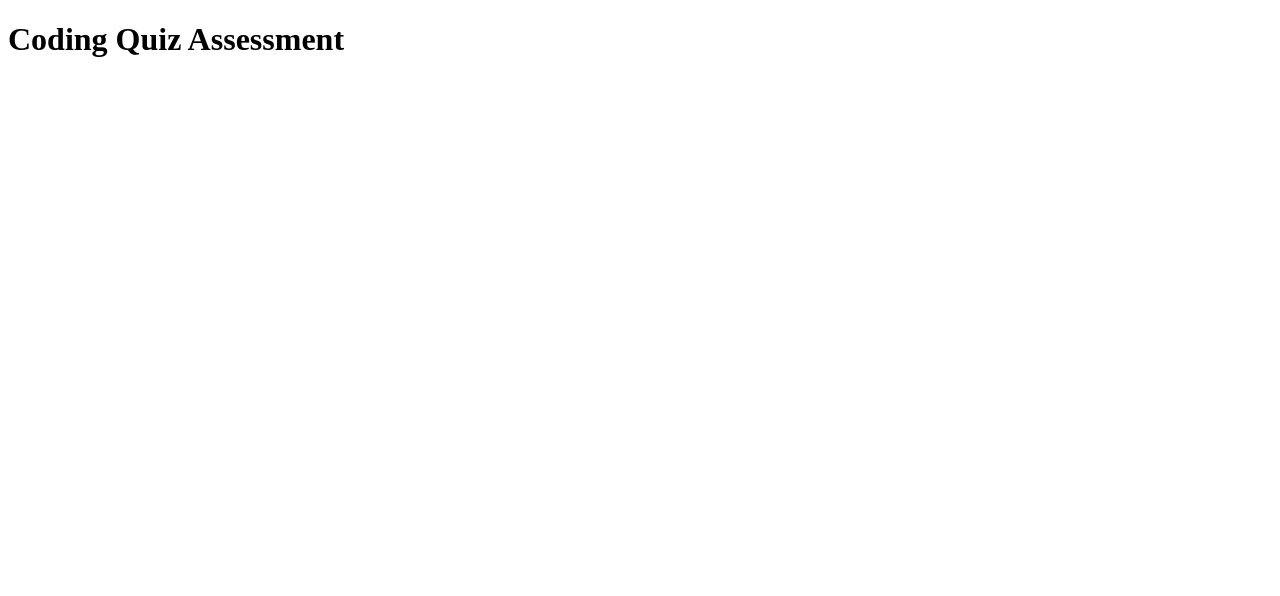
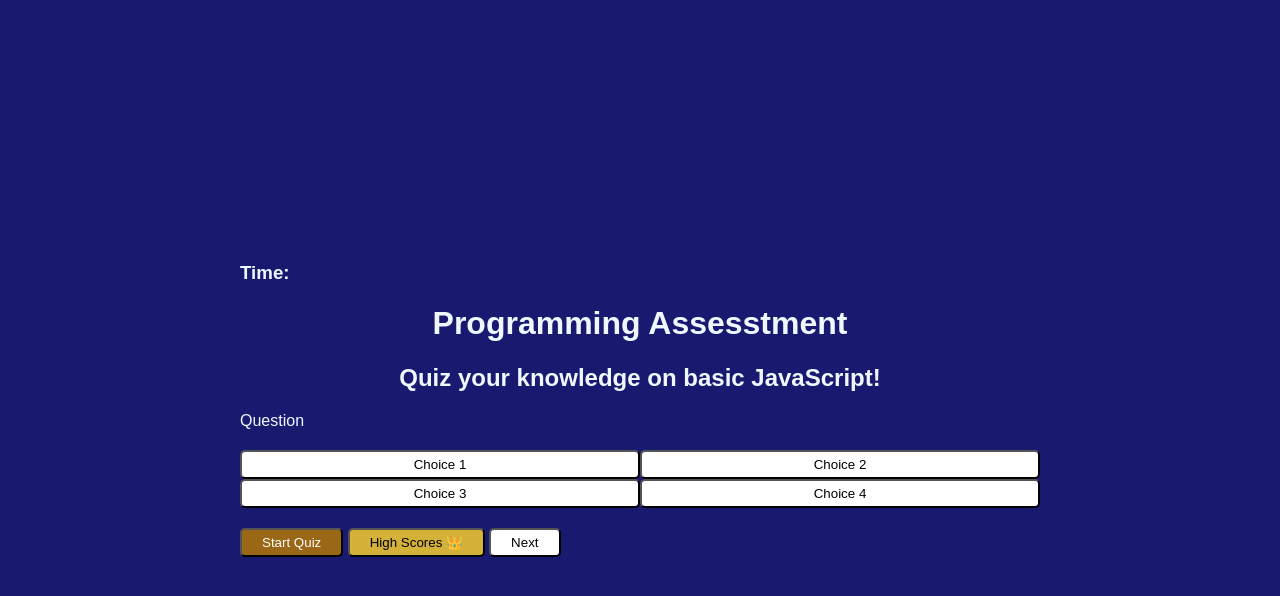
Before and after one commit to binnie51/coding-quiz-assessment, a plain HTML site: page index.html in a window 1280 px wide. Drawn offline with Linux system fonts and the light colour scheme.

Commit message:
html done

```diff
--- /dev/null
+++ b/assets/css/style.css
@@ -0,0 +1,79 @@
+:root {
+    --color-neutral: #ffffff;
+    --color-right: #32CD30;
+    --color-wrong: 	#EE4B2B;
+}
+
+body {
+    box-sizing: border-box;
+    margin: 0;
+    padding: 0;
+    font-size: 20;
+    display: flex;
+    width: 100vw;
+    height: 100vh;
+    justify-content: center;
+    align-items: center;
+    background-color: midnightblue;
+    font-family:Arial, Helvetica, sans-serif;
+    color:aliceblue;
+}
+
+h3 {
+    display:flex;
+    right: 0px;
+}
+.container{
+    width: 800px;
+    max-width: 80%;
+    padding: 10px;
+
+}
+
+.homeTxt {
+    text-align: center;
+}
+
+.grid-btn {
+    display: grid;
+    margin: 20px 0;
+    grid-template-columns: repeat(2, auto);
+}
+
+.btn {
+    background-color: var(--color-neutral);
+    border-radius: 5px;
+    cursor: pointer;
+    transition: transform 150ms;
+    padding: 5px 20px;
+
+}
+
+.btn:hover {
+    border: black;
+}
+
+.btn.correct {
+    background-color: var(--color-right);
+}
+
+.btn.incorrect {
+    background-color: var(--color-wrong);
+}
+
+.hide {
+    /* display: none; */
+}
+
+#timer {
+    text-align: center;
+}
+
+#start-btn {
+    background-color:#9A6716;
+    color: var(--color-neutral);
+}
+
+#high-score-btn {
+    background-color: #D4B139;
+}
--- a/assets/script.js
+++ b/assets/script.js
@@ -0,0 +1,42 @@
+const startButton = document.getElementById('start-btn');
+const qsContainerEl = document.getElementById('q-container');
+const titleTxt = document.getElementsByClassName('homeTxt');
+var timeEl = document.getElementById('timer');
+
+// Hides the elements on title page once user click on 'Start Quiz' and proceeds to display questions
+startButton.addEventListener('click', gameStart);
+
+function gameStart() {
+    startButton.classList.add('hide');
+    titleTxt.classList.add('hide');
+    qsContainerEl.classList.remove('hide');
+    clockTick();
+    nextQuestion();
+}
+
+// Setting timer
+var secLeft = 120;
+
+function clockTick () {
+    var time = setInterval(function() {
+        secLeft--;
+        timeEl.textContent = secLeft + " seconds left"
+
+        // If users running out of time
+        if(time <= 0) {
+            clearInterval(time);
+        }
+    }, 1000)
+}
+
+function nextQuestion()
+
+// Series of question
+const questions = [
+    {
+        question: 'What is HTTP stands for?',
+        answers: [
+
+        ]
+    }
+]
--- a/assets/style.css
+++ /dev/null
@@ -1,4 +0,0 @@
-* {
-    margin: 20px;
-    font-family: Arial, Helvetica, sans-serif;
-}
--- a/index.html
+++ b/index.html
@@ -4,16 +4,42 @@
         <meta charset="UTF-8">
         <meta http-equiv="X-UA-Compatible" content="IE=edge">
         <meta name="viewport" content="width=device-width, initial-scale=1.0">
-        <title>Document</title>
-        <link rel="stylesheet" href="assets/css/main.css" />
+        <title>Coding Quiz</title>
+        <link rel="stylesheet" href="./assets/css/style.css" />
+        <script defer src="./assets/script.js"></script>
     </head>
     <body>
         <header>
-            <h1>Coding Quiz Assessment</h1>
+
         </header>
-        <main>
+        <!-- container of the whole page -->
+        <div class="container">
+            <h3 id="timer" class="hide">Time:</h3>
 
-        </main>
-        <script src="./assets/script.js" defer></script>
+            <!-- Title Screen -->
+            <div class="homeTxt" >
+                <h1>Programming Assesstment</h1>
+                <h2>Quiz your knowledge on basic JavaScript!</h2>
+            </div>
+
+            <!-- questions + answers container -->
+            <div id="q-container" class="hide">
+                <div id="question">Question</div>
+                <div id="answers-btn" class="grid-btn">
+                    <button class="btn">Choice 1</button>
+                    <button class="btn">Choice 2</button>
+                    <button class="btn">Choice 3</button>
+                    <button class="btn">Choice 4</button>
+                </div>
+            </div>
+
+            <!-- essential buttons -->
+            <div class="buttons">
+                <button id="start-btn" class="start-btn btn">Start Quiz</button>
+                <button id="high-score-btn" class="high-score btn ">High Scores 👑</button>
+                <button id="next-btn" class="class-btn btn hide">Next</button>
+            </div>
+        </div>
+
     </body>
 </html>
```
Also changed, not shown: 1 other file.
